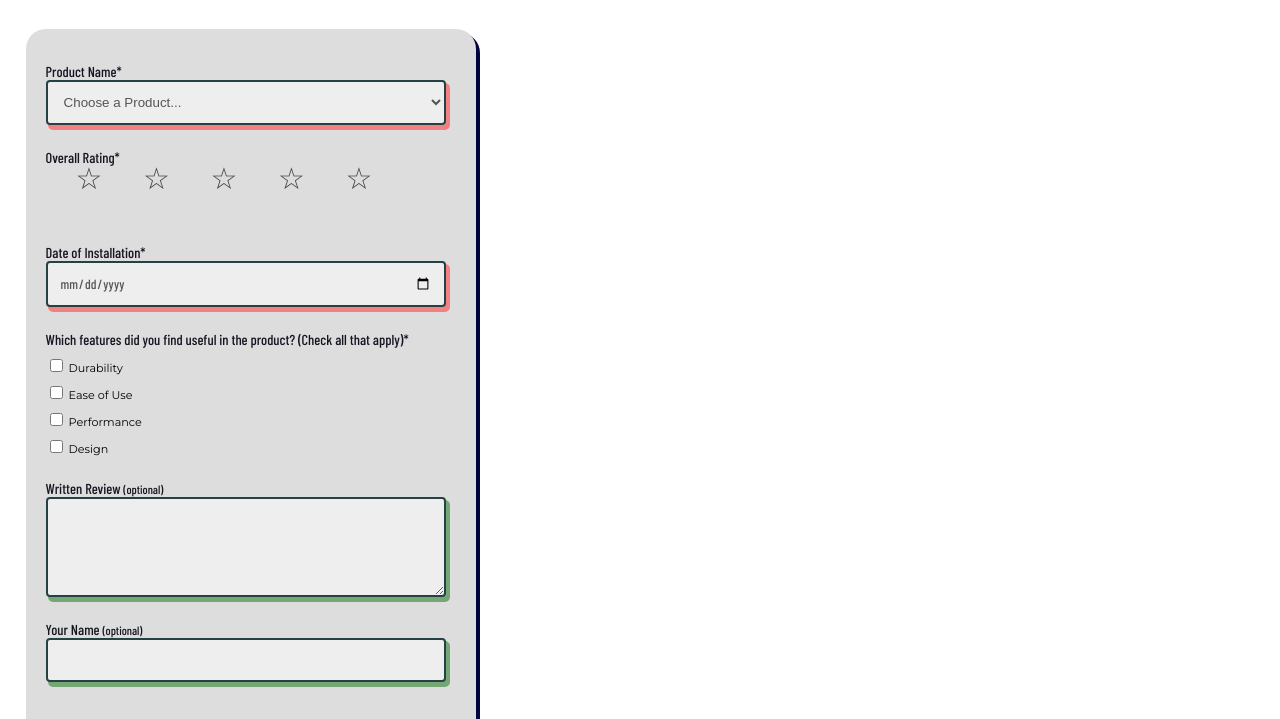
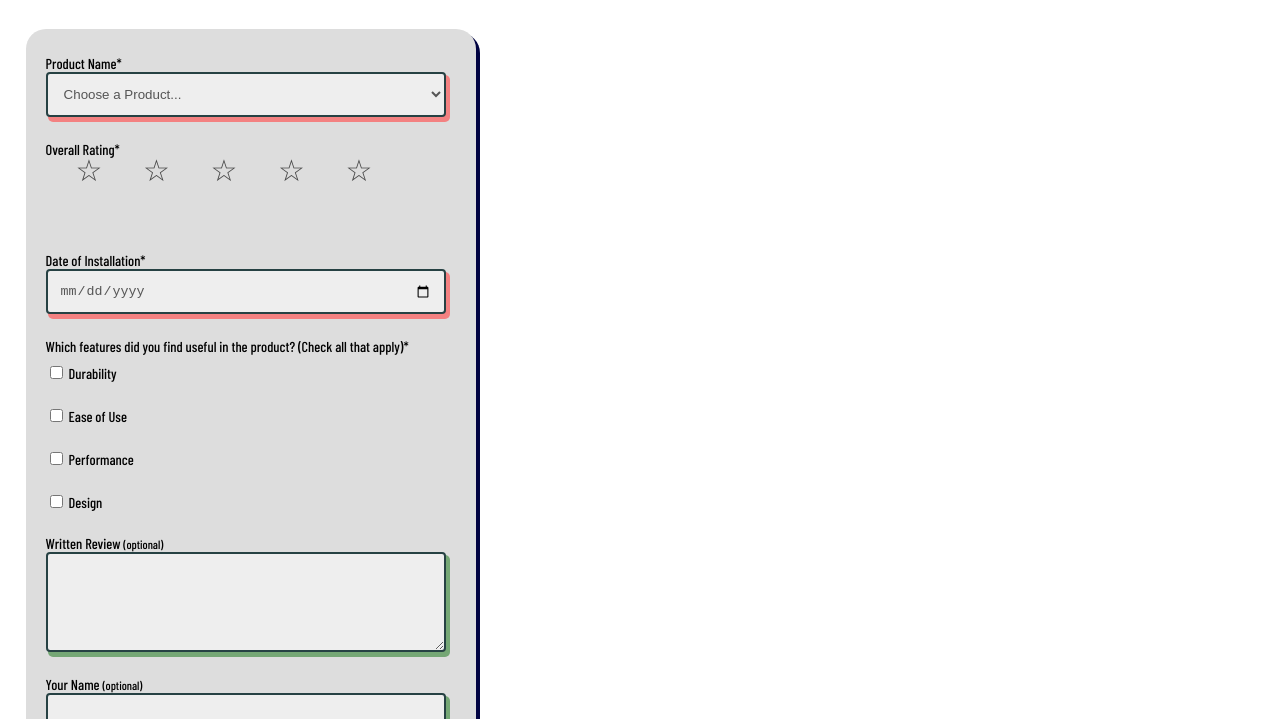
Before and after one commit to Tobal001/wdd131, a plain HTML site: page form.html in a window 1280 px wide. Shown: the part 73-792 px from the top of the page. Drawn offline with nearby package versions, Linux system fonts and the light colour scheme.

Commit message:
fix label issue

```diff
--- a/form.html
+++ b/form.html
@@ -20,12 +20,14 @@
     <main>
         <form method="get" action="review.html" class="wf1">
             <fieldset>
-                <div>Product Name*</div>
-                <select name="product" id="product" required>
-                    <option value="" disabled selected>Choose a Product... </option>
-                </select>
-                <label for="rating">
-                    <div id="star-title">Overall Rating*</div>
+                <label class="title" for="product">
+                Product Name*
+                    <select name="product" id="product" required>
+                        <option value="" disabled selected>Choose a Product... </option>
+                    </select>
+                </label>
+                <label class="title" for="rating">
+                    Overall Rating*
                     <div id="star-rating">
                         <input type="radio" name="stars" id="star-a" value="5" required/>
                         <label for="star-a"></label>
@@ -39,23 +41,23 @@
                         <label for="star-e"></label>
                     </div>
                 </label>
-                <label for="Installation-date">
-                    <div>Date of Installation*</div>
+                <label class="title" for="Installation-date">
+                    Date of Installation*
                     <input type="date" id="installed" name="installed" required>
                 </label>
-                <label for="features">
-                    <div>Which features did you find useful in the product? (Check all that apply)*</div>
+                <label class="title" for="features">
+                    Which features did you find useful in the product? (Check all that apply)*
                     <label for="check-dura"><input id="check-dura" type="checkbox" name="features" value="durability" required>Durability</label>
                     <label for="check-ease"><input id="check-ease" type="checkbox" name="features" value="ease-of-use" required>Ease of Use</label>
                     <label for="check-perf"><input id="check-perf" type="checkbox" name="features" value="performance" required>Performance</label>
                     <label for="check-design"><input id="check-design" type="checkbox" name="features" value="design" required>Design</label>
                 </label>
-                <label for="review-txt">
-                    <div>Written Review <small>(optional)</small></div>
+                <label class="title" for="review-txt">
+                    Written Review <small>(optional)</small>
                     <textarea name="written-review" id="written-review"></textarea>
                 </label>
-                <label for="username">
-                    <div>Your Name <small>(optional)</small></div>
+                <label class="title" for="username">
+                   Your Name <small>(optional)</small>
                     <input type="text" id="username" name="users name">
                 </label>
                 </fieldset>
--- a/styles/form.css
+++ b/styles/form.css
@@ -1,9 +1,9 @@
 body {
+  margin: 0;
   font-size: 16px;
   font-family: "Montserrat", sans-serif;
   font-weight: 400;
   font-style: normal;
-  margin: 0;
 }
 
 main {
@@ -23,9 +23,7 @@ h1 {
 }
 
 h1,
-.wf1 div,
-.wf1 input,
-.wf1 p [type="submit"] {
+.wf1 select [type="submit"] {
   font-family: "Barlow Condensed", sans-serif;
   font-weight: 500;
   font-style: normal;
@@ -48,6 +46,9 @@ h1,
   padding: 0.5rem;
   border: none;
   box-sizing: border-box;
+  font-family: "Barlow Condensed", sans-serif;
+  font-weight: 500;
+  font-style: normal;
 }
 
 .wf1 legend {
@@ -58,7 +59,8 @@ h1,
 .wf1 label {
   display: block;
   padding-top: 0.5rem;
-  font-size: 0.7rem;
+  font-size: 0.9rem;
+  margin-bottom: 1rem;
 }
 
 .wf1 div {
@@ -102,7 +104,10 @@ h1,
 .wf1 input[type="radio"],
 .wf1 input[type="checkbox"] {
   margin-right: 6px;
+  margin-bottom: 0;
   box-shadow: none;
+
+
 }
 
 .wf1 input[type="submit"] {
```
